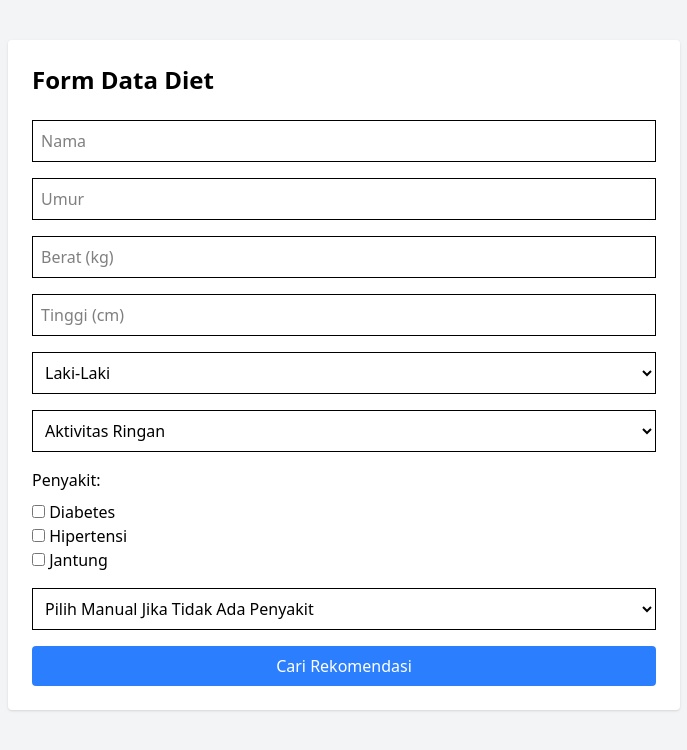
After one commit to Revalinazwa/periksa_penyakit_diabetes, a Flask app: page /diet_recommendation in a window 1280 px wide. The commit adds this page. Shown: the top 750 px of the page, without its empty margins (296-983 px from the left). Run offline with Flask 3, Linux system fonts and the light colour scheme; parts of the project's set-up code (start-up, migrations or seed data) failed here and were passed over.

Commit message:
feat : add page for diet recommendation

```diff
--- a/app.py
+++ b/app.py
@@ -1,8 +1,11 @@
 from flask import Flask, render_template, request, jsonify
 import pickle
 import numpy as np
+from module.diet_recomendation import UserProfile , AdvancedDietRecommender
 
 app = Flask(__name__)
+
+recommender = AdvancedDietRecommender('dataset/food_data_clean.csv')
 
 # Load model
 model = pickle.load(open('model/diabetes_model.sav', 'rb'))
@@ -31,6 +34,27 @@ def predict():
     except Exception as e:
         return jsonify({'result': f"⚠️ Error: {str(e)}"}), 400
 
+
+@app.route('/diet_recommendation', methods=['GET', 'POST'])
+def diet_recommendation():
+    if request.method == 'POST':
+        nama = request.form['nama']
+        umur = int(request.form['umur'])
+        jenis_kelamin = request.form['jenis_kelamin']
+        berat = float(request.form['berat'])
+        tinggi = float(request.form['tinggi'])
+        aktivitas = request.form['aktivitas']
+        kondisi_kesehatan = request.form.getlist('kondisi_kesehatan')
+        target_diet = request.form.get('target_diet')
+
+        user = UserProfile(nama, umur, jenis_kelamin, berat, tinggi, aktivitas, kondisi_kesehatan, target_diet)
+
+        rekomendasi = recommender.rekomendasi_makanan(user)
+        print(rekomendasi)
+        return render_template('result_diet.html', nama=nama, rekomendasi=rekomendasi)
+
+    return render_template('diet_recommendation.html')
+
 if __name__ == '__main__':
     # app.run(debug=True)
     app.run(host='0.0.0.0', port=5000,debug=True) #run for ngrok
--- a/static/css/style.css
+++ b/static/css/style.css
@@ -18,6 +18,7 @@
     --color-blue-800: oklch(42.4% 0.199 265.638);
     --color-gray-50: oklch(98.5% 0.002 247.839);
     --color-gray-100: oklch(96.7% 0.003 264.542);
+    --color-gray-200: oklch(92.8% 0.006 264.531);
     --color-gray-300: oklch(87.2% 0.01 258.338);
     --color-gray-500: oklch(55.1% 0.027 264.364);
     --color-gray-600: oklch(44.6% 0.03 256.802);
@@ -25,6 +26,7 @@
     --color-gray-800: oklch(27.8% 0.033 256.848);
     --color-white: #fff;
     --spacing: 0.25rem;
+    --container-2xl: 42rem;
     --container-4xl: 56rem;
     --text-sm: 0.875rem;
     --text-sm--line-height: calc(1.25 / 0.875);
@@ -259,6 +258,9 @@
   }
   .mt-6 {
     margin-top: calc(var(--spacing) * 6);
+  }
+  .mt-10 {
+    margin-top: calc(var(--spacing) * 10);
   }
   .mt-12 {
     margin-top: calc(var(--spacing) * 12);
@@ -332,11 +334,17 @@
   .w-full {
     width: 100%;
   }
+  .max-w-2xl {
+    max-width: var(--container-2xl);
+  }
   .max-w-4xl {
     max-width: var(--container-4xl);
   }
   .flex-grow {
     flex-grow: 1;
+  }
+  .table-auto {
+    table-layout: auto;
   }
   .border-collapse {
     border-collapse: collapse;
@@ -522,6 +509,9 @@
   .bg-blue-50 {
     background-color: var(--color-blue-50);
   }
+  .bg-blue-500 {
+    background-color: var(--color-blue-500);
+  }
   .bg-blue-600 {
     background-color: var(--color-blue-600);
   }
@@ -548,6 +541,9 @@
   }
   .object-contain {
     object-fit: contain;
+  }
+  .p-2 {
+    padding: calc(var(--spacing) * 2);
   }
   .p-4 {
     padding: calc(var(--spacing) * 4);
@@ -692,6 +691,10 @@
   }
   .opacity-0 {
     opacity: 0%;
+  }
+  .shadow {
+    --tw-shadow: 0 1px 3px 0 var(--tw-shadow-color, rgb(0 0 0 / 0.1)), 0 1px 2px -1px var(--tw-shadow-color, rgb(0 0 0 / 0.1));
+    box-shadow: var(--tw-inset-shadow), var(--tw-inset-ring-shadow), var(--tw-ring-offset-shadow), var(--tw-ring-shadow), var(--tw-shadow);
   }
   .shadow-lg {
     --tw-shadow: 0 10px 15px -3px var(--tw-shadow-color, rgb(0 0 0 / 0.1)), 0 4px 6px -4px var(--tw-shadow-color, rgb(0 0 0 / 0.1));
--- /dev/null
+++ b/templates/diet_recommendation.html
@@ -0,0 +1,91 @@
+<!DOCTYPE html>
+<html lang="en">
+  <head>
+    <meta charset="UTF-8" />
+    <title>Rekomendasi Diet</title>
+    <link
+      rel="stylesheet"
+      href="{{ url_for('static', filename='css/style.css') }}"
+    />
+  </head>
+  <body class="bg-gray-100">
+    <div class="max-w-2xl mx-auto mt-10 p-6 bg-white rounded shadow">
+      <h1 class="text-2xl font-bold mb-6">Form Data Diet</h1>
+      <form method="POST" action="/diet_recommendation">
+        <input
+          type="text"
+          name="nama"
+          placeholder="Nama"
+          class="border p-2 w-full mb-4"
+          required
+        />
+        <input
+          type="number"
+          name="umur"
+          placeholder="Umur"
+          class="border p-2 w-full mb-4"
+          required
+        />
+        <input
+          type="number"
+          step="any"
+          name="berat"
+          placeholder="Berat (kg)"
+          class="border p-2 w-full mb-4"
+          required
+        />
+        <input
+          type="number"
+          step="any"
+          name="tinggi"
+          placeholder="Tinggi (cm)"
+          class="border p-2 w-full mb-4"
+          required
+        />
+
+        <select name="jenis_kelamin" class="border p-2 w-full mb-4">
+          <option value="L">Laki-Laki</option>
+          <option value="P">Perempuan</option>
+        </select>
+
+        <select name="aktivitas" class="border p-2 w-full mb-4">
+          <option value="Ringan">Aktivitas Ringan</option>
+          <option value="Sedang">Aktivitas Sedang</option>
+          <option value="Berat">Aktivitas Berat</option>
+        </select>
+
+        <div class="mb-4">
+          <label class="block mb-2">Penyakit:</label>
+          <label
+            ><input type="checkbox" name="kondisi_kesehatan" value="Diabetes" />
+            Diabetes</label
+          ><br />
+          <label
+            ><input
+              type="checkbox"
+              name="kondisi_kesehatan"
+              value="Hipertensi"
+            />
+            Hipertensi</label
+          ><br />
+          <label
+            ><input type="checkbox" name="kondisi_kesehatan" value="Jantung" />
+            Jantung</label
+          ><br />
+        </div>
+
+        <select name="target_diet" class="border p-2 w-full mb-4">
+          <option value="">Pilih Manual Jika Tidak Ada Penyakit</option>
+          <option value="Diet Rendah Kalori">Diet Rendah Kalori</option>
+          <option value="Diet Tinggi Protein">Diet Tinggi Protein</option>
+          <option value="Diet Rendah Lemak">Diet Rendah Lemak</option>
+          <option value="Diet Tinggi Serat">Diet Tinggi Serat</option>
+        </select>
+
+        <button type="submit" class="bg-blue-500 text-white p-2 rounded w-full">
+          Cari Rekomendasi
+        </button>
+      </form>
+    </div>
+  </body>
+</html>
--- a/templates/index.html
+++ b/templates/index.html
@@ -56,6 +56,11 @@
               href="#check"
               class="text-gray-600 font-medium hover:text-blue-600 transition"
               >Check Diabetes</a
+            >
+            <a
+              href="{{ url_for('diet_recommendation') }}"
+              class="text-gray-600 font-medium hover:text-blue-600 transition"
+              >Diet Recommendations</a
             >
             <a
               href="#about"
```
Also changed, not shown: other parts of static/css/style.css (+6 -24 lines), templates/result_diet.html (added, +45 -0 lines).
